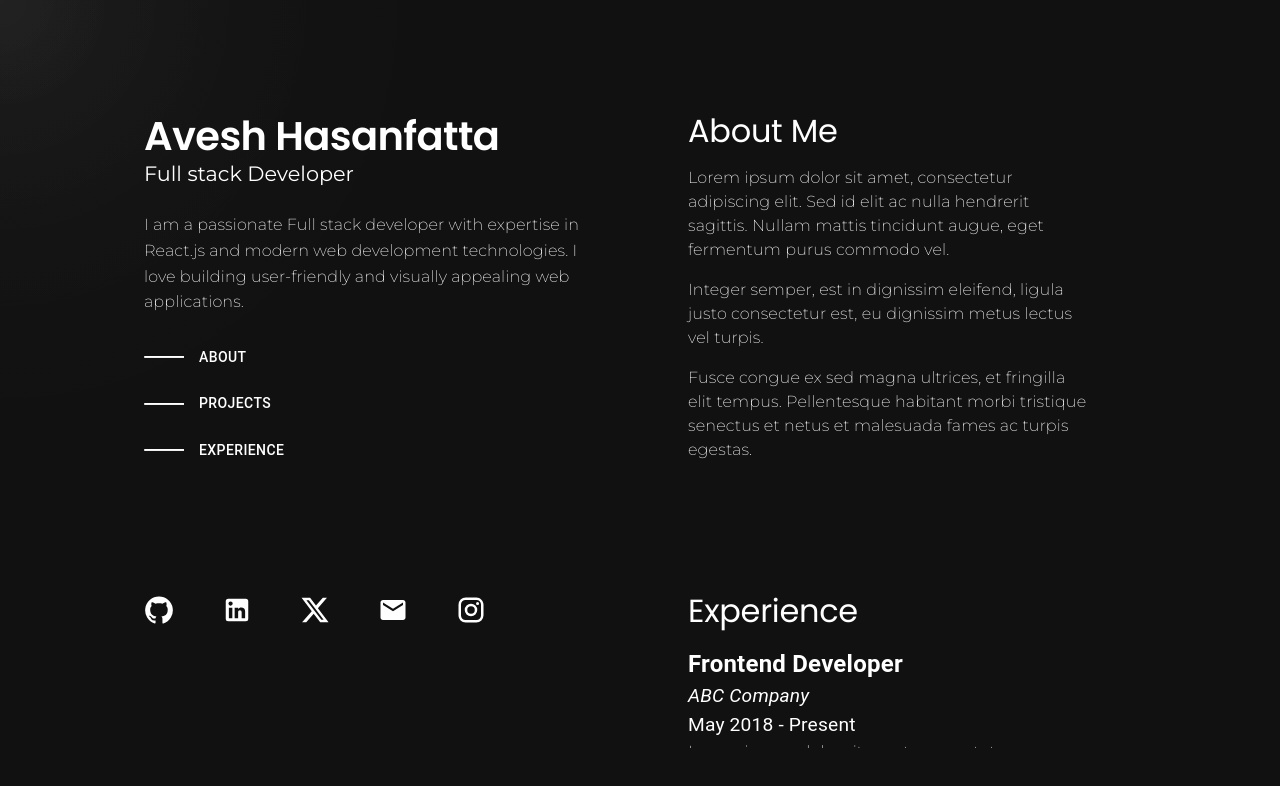
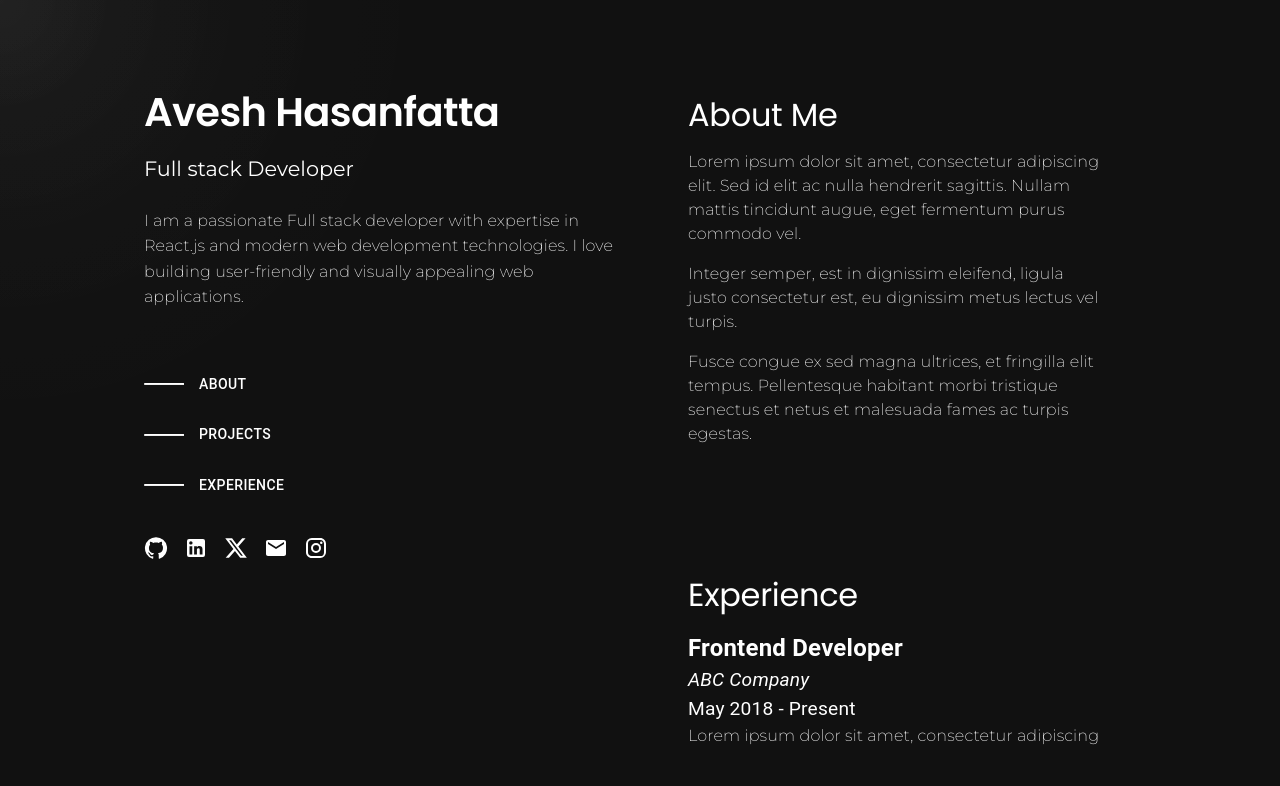
Before and after one commit to avesh-h/my-portfolio, a React (Create React App) app: page / in a window 1280 px wide. Shown: the top 786 px of the page. Built offline with nearby package versions, Linux system fonts and the light colour scheme; a web font is replaced by a local one.

Commit message:
FEAT Responsive view

```diff
--- a/src/pages/DetailedProjectPage.js
+++ b/src/pages/DetailedProjectPage.js
@@ -12,7 +12,7 @@ const DetailedProjectPage = ({ project }) => {
         justifyContent: "center",
         color: "white",
         overflow: "hidden",
-        padding: "3rem 8rem"
+        padding: { xs: "1rem", sm: "3rem 8rem" }, // Adjusted padding for mobile and tablet views
       }}
     >
       <Container sx={{ display: "flex", justifyContent: "center" }}>
--- a/src/pages/ExperiencePage.js
+++ b/src/pages/ExperiencePage.js
@@ -39,7 +39,6 @@ const Responsibilities = styled("ul")({
   color: "#fff",
   fontSize: "1rem",
   listStyleType: "inside",
-  paddingLeft: "1rem",
   fontFamily: "Montserrat",
   fontWeight: "200",
 });
--- a/src/pages/Hero.js
+++ b/src/pages/Hero.js
@@ -22,20 +22,27 @@ const buttonStyles = {
   backgroundColor: "transparent",
 };
 
-const Container = styled(Box)({
-  height: "100vh",
+const Container = styled(Box)(({ theme }) => ({
+  minHeight: "100vh",
   background: "#111",
   display: "flex",
-  alignItems: "flex-start",
   justifyContent: "center",
   position: "relative",
   overflow: "hidden",
-  paddingRight: "8rem",
-  paddingLeft: "8rem",
-  paddingTop: "3rem",
-});
+  padding: "3rem 8rem",
+  [theme.breakpoints.down("lg")]: {
+    padding: "3rem 4rem",
+  },
+  [theme.breakpoints.down("md")]: {
+    flexDirection: "column",
+    padding: "2rem",
+  },
+  [theme.breakpoints.down("sm")]: {
+    padding: "1rem",
+  },
+}));
 
-const Spotlight = styled("div")(({ size }) => ({
+const Spotlight = styled("div")(({ size, theme }) => ({
   position: "absolute",
   width: size,
   height: size,
@@ -46,30 +53,33 @@ const Spotlight = styled("div")(({ size }) => ({
   transform: "translate(-50%, -50%)",
   transition: "transform 0.1s ease-out",
   pointerEvents: "none",
+  [theme.breakpoints.down("md")]: {
+    display: "none",
+  },
 }));
 
-const SideContainer = styled(Box)({
-  flex: 1,
-  padding: "16px",
-});
+const LeftSide = styled(Box)(({ theme }) => ({
+  flex: "1 0 50%",
+  padding: "1rem",
+  display: "flex",
+  flexDirection: "column",
+  [theme.breakpoints.down("sm")]: {
+    padding: "0.5rem",
+  },
+}));
 
-const PersonalDetailsContainer = styled(SideContainer)({
-  textAlign: "left",
-  paddingTop: "2.5rem",
-});
-
-const LeftSide = styled(PersonalDetailsContainer)({});
-
-const RightSide = styled(SideContainer)({
-  textAlign: "left",
+const RightSide = styled(Box)(({ theme }) => ({
+  flex: "1 0 50%",
+  padding: "1rem",
   overflowY: "auto",
-  maxHeight: "calc(100vh - 100px)",
-  "&::-webkit-scrollbar": {
-    width: 0,
+  maxHeight: "calc(100vh - 6rem)",
+  scrollbarWidth:'None',
+  [theme.breakpoints.down("sm")]: {
+    padding: "0.5rem",
+    maxHeight: "initial",
+    overflowY: "initial",
   },
-  scrollbarWidth: "none",
-  padding: "2rem",
-});
+}));
 
 const SmallHorizontalLine = styled("hr")(({ isHover }) => ({
   width: isHover ? "60px" : "40px",
@@ -81,32 +91,41 @@ const SmallHorizontalLine = styled("hr")(({ isHover }) => ({
 const ButtonContainer = styled("div")({
   display: "flex",
   alignItems: "center",
-  marginTop: "12px",
+  justifyContent: "left",
+  margin: "1rem 0",
 });
 
 const ButtonText = styled(Typography)({
   transition: "transform 0.3s",
 });
 
-const SocialIconContainer = styled("div")({
+const SocialIconContainer = styled("div")(({ theme }) => ({
   display: "flex",
   alignItems: "center",
-  marginTop: "8rem",
-});
+  justifyContent: "left",
+  marginTop: "2rem",
+  [theme.breakpoints.down("sm")]: {
+    marginTop: "1rem",
+    justifyContent: "center",
+  },
+}));
 
-const SocialIcon = styled(Link)({
-  marginRight: "3rem",
+const SocialIcon = styled(Link)(({ theme }) => ({
+  marginRight: "1rem",
   cursor: "pointer",
   color: "#fff",
-});
+  fontSize: "24px",
+  [theme.breakpoints.down("sm")]: {
+    marginRight: "0.5rem",
+  },
+}));
 
-
-const PersonalDetails = styled("div")({
+const PersonalDetails = styled("div")(({ theme }) => ({
   "& > *": {
     color: "#fff",
     marginBottom: "25px",
   },
-});
+}));
 
 const Hero = () => {
   const [position, setPosition] = useState({ x: 0, y: 0 });
@@ -132,38 +151,38 @@ const Hero = () => {
       {
         name: "github",
         link: "https://github.com/avesh-h",
-        icon: <GitHubIcon sx={{ fontSize: 30 }} />,
+        icon: <GitHubIcon sx={{ fontSize: 24 }} />,
       },
       {
         name: "linkedin",
         link: "https://www.linkedin.com/in/avesh-h/",
-        icon: <LinkedInIcon sx={{ fontSize: 30 }} />,
+        icon: <LinkedInIcon sx={{ fontSize: 24 }} />,
       },
       {
         name: "x",
         link: "https://twitter.com/Aves_hh",
-        icon: <XIcon sx={{ fontSize: 30 }} />,
+        icon: <XIcon sx={{ fontSize: 24 }} />,
       },
       {
         name: "mail",
         link: "mailto:aveshhasanfatta1155@gmail.com",
-        icon: <MailIcon sx={{ fontSize: 30 }} />,
+        icon: <MailIcon sx={{ fontSize: 24 }} />,
       },
       {
         name: "instagram",
         link: "https://www.instagram.com/aves_h_h/",
-        icon: <InstagramIcon sx={{ fontSize: 30 }} />,
+        icon: <InstagramIcon sx={{ fontSize: 24 }} />,
       },
     ];
   }, []);
 
   const handleMenuHover = (menu) => {
-    setIsMenuHover((prev) => {
-      return { ...prev, [menu]: !prev[menu] };
-    });
+    setIsMenuHover((prev) => ({
+      ...prev,
+      [menu]: !prev[menu],
+    }));
   };
 
-  //about,projects,experience Menus
   const menuButtons = ["about", "projects", "experience"];
 
   return (
@@ -184,21 +203,20 @@ const Hero = () => {
           <MuiParagraph
             variant="h5"
             component="h2"
-            style={{ fontWeight: "400", fontSize: "1.3rem" }}
+            style={{
+              paddingTop: "1.2rem",
+              fontWeight: "400",
+              fontSize: "1.3rem",
+            }}
           >
             {personalDetails.dep}
           </MuiParagraph>
-          <MuiParagraph
-            variant="h6"
-            component="h2"
-            style={{ marginTop: "25px" }}
-          >
+          <MuiParagraph variant="h6" component="h2" style={{ marginTop: "25px" }}>
             {personalDetails.ability}
           </MuiParagraph>
         </PersonalDetails>
-        <Typography style={{ marginTop: "25px", marginBottom: "20px" }}>
-          {menuButtons?.map((menu, index) => {
-            return (
+        <Typography style={{ marginTop: "25px", marginBottom: "20px"  }}>
+          {menuButtons?.map((menu, index) => (
             <ButtonContainer key={`${menu}-${index}`}>
               <SmallHorizontalLine isHover={isMenuHover?.[menu]} />
               <Button
@@ -207,16 +225,12 @@ const Hero = () => {
                 onMouseEnter={() => handleMenuHover(menu)}
                 onMouseLeave={() => handleMenuHover(menu)}
               >
-                  <ButtonText variant="button">
-                    {menu?.toUpperCase()}
-                  </ButtonText>
+                <ButtonText variant="button">{menu?.toUpperCase()}</ButtonText>
               </Button>
             </ButtonContainer>
-            );
-          })}
+          ))}
           <SocialIconContainer>
-            {SocialLinks()?.map((social, index) => {
-              return (
+            {SocialLinks()?.map((social, index) => (
               <SocialIcon
                 to={social?.link}
                 target="_blank"
@@ -224,19 +238,16 @@ const Hero = () => {
               >
                 {social?.icon}
               </SocialIcon>
-              );
-            })}
+            ))}
           </SocialIconContainer>
         </Typography>
       </LeftSide>
       <RightSide>
         <Box>
           <AboutPage />
+          <ExperiencePage />
+          <ProjectListingPage />
         </Box>
-        <Box>
-          <ExperiencePage />
-        </Box>
-        <ProjectListingPage />
       </RightSide>
       <Spotlight size="200px" style={{ top: position.y, left: position.x }} />
       <Spotlight size="400px" style={{ top: position.y, left: position.x }} />
```
Lines whose indentation alone changed are shown as unchanged.
